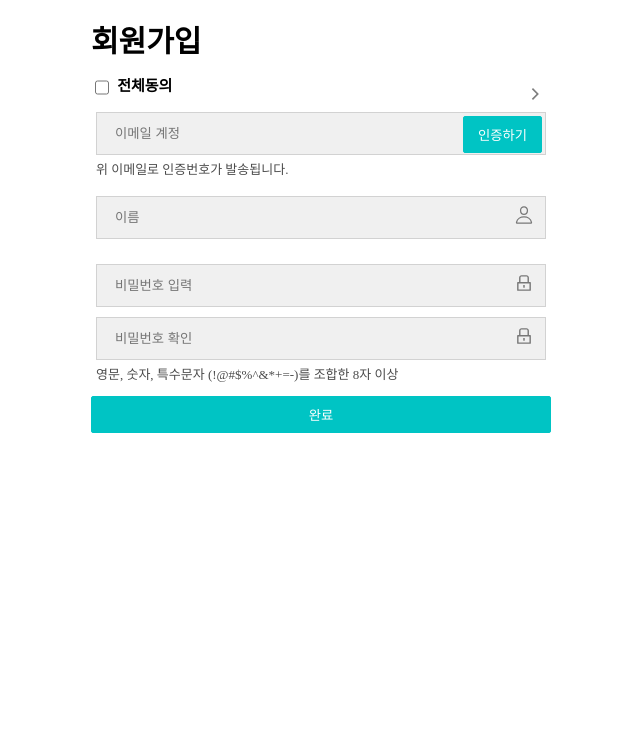
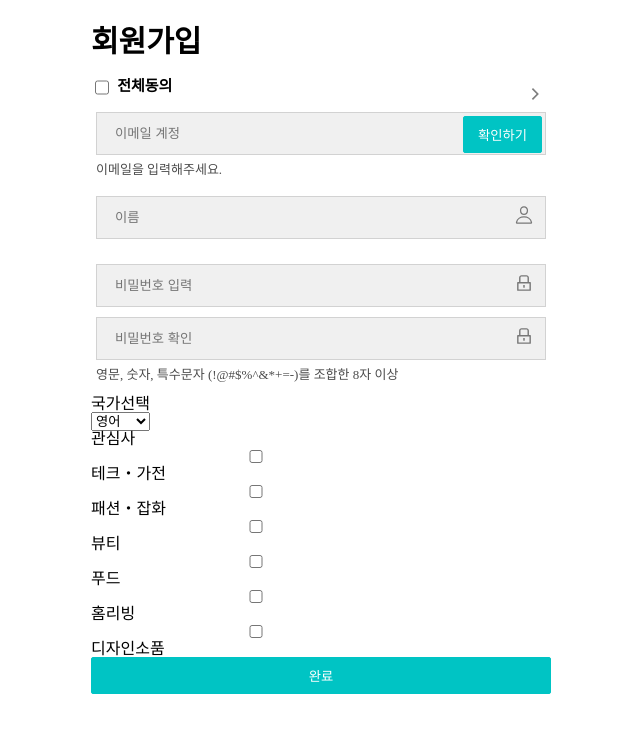
Before and after one commit to siliconValleyTeamA/client, a React (Create React App) app: page /emailsignup in a window 1280 px wide. Shown: the top 732 px of the page, without its empty margins (319-959 px from the left). Built offline with nearby package versions, Linux system fonts and the light colour scheme.

Commit message:
[#11] mockup - language setting, interest
- 국가 선택 추가
- 관심사 선택 추가

```diff
--- a/src/pages/EmailSignupPage/EmailSignupPage.js
+++ b/src/pages/EmailSignupPage/EmailSignupPage.js
@@ -9,6 +9,17 @@ import { AiOutlineLock } from "react-icons/ai";
 import styles from './EmailSignupPage.module.scss';
 
 const cx = classNames.bind(styles);
+const country = [ {lang : "영어"}, {lang : "한국어"}, {lang : "중국어"}, {lang : "일본어"}];
+
+function LanguageSelect({ lang }){
+    return <option> {lang} </option>;
+}
+
+function InterestSelect({interest}){
+    return <div className = {cx('interest-element')}><input type = "checkbox"/>
+                <p>{interest}</p>
+            </div>;
+}
 
 function EmailSignupPage() {
     return <div className = {cx('signup')}>
@@ -23,9 +34,9 @@ function EmailSignupPage() {
         <div>
         <div className = {cx('email')}>
             <input className = {cx('email-input')} type = "email" placeholder = "이메일 계정"/>
-            <button className = {cx('email-auth')} onClick = {() => {}}>인증하기</button>
+            <button className = {cx('email-auth')} onClick = {() => {}}>확인하기</button>
         </div>
-        <div><p className = {cx('notice')}>위 이메일로 인증번호가 발송됩니다.</p></div>
+        <div><p className = {cx('notice')}>이메일을 입력해주세요.</p></div>
         </div>
         <div className = {cx('name')}>
             <input className = {cx('name-input')}type = "text" placeholder = "이름"/>
@@ -46,7 +57,34 @@ function EmailSignupPage() {
         </div>
         </div>
         </div>
+        <div className = {cx('country')}>
+            <p>국가선택</p>
+            <div>
+                <select className = {cx('country-list')}>
+                    {country.map( language => (
+                        <LanguageSelect lang = {language.lang}/>
+                    ))}
+                </select>
+            </div>
+        </div>
+        <div className = {cx('interest')}>
+            <p>관심사</p>
+            <div className = {cx('interest-list')}>
+            <div className = {cx('list1')} >
+                <InterestSelect interest = "테크・가전"/>
+                <InterestSelect interest = "패션・잡화"/>
+                <InterestSelect interest = "뷰티"/>
+            </div>
+            <div className = {cx('list2')}>
+                <InterestSelect interest = "푸드"/>
+                <InterestSelect interest = "홈리빙"/>
+                <InterestSelect interest = "디자인소품"/>
+            </div>
+            </div>
+
+        </div>
         <button className = {cx('submit')} type = "button">완료</button>
+
     </div>;
 }
 
```
